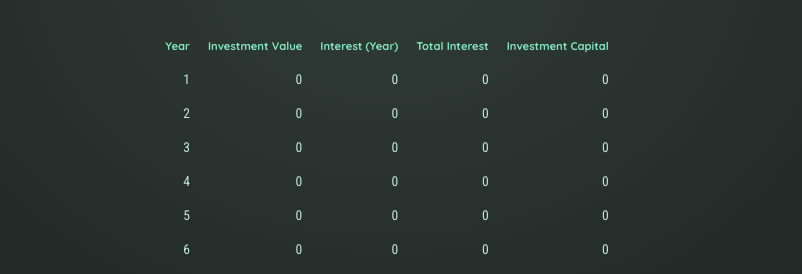
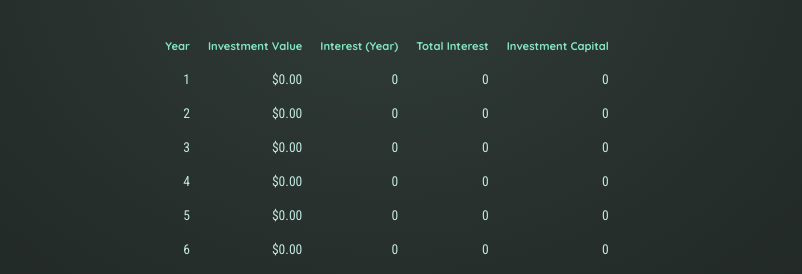
Before and after one commit to Somansh-Bodapati/Angular-Practice, an Angular app: page / in a window 1280 px wide. Both pictures are taken after a click on the button "CALCULATE". Shown: the part 526-800 px from the top of the page, without its empty margins (253-1055 px from the left). Built offline with nearby package versions, Linux system fonts and the light colour scheme.

Commit message:
Added data model for output and working on table

```diff
--- a/src/app/investment-results/investment-results.component.html
+++ b/src/app/investment-results/investment-results.component.html
@@ -15,7 +15,7 @@
             @for (result of results; track result.year) {
                 <tr>
                     <td>{{ result.year }}</td>
-                    <td>{{ result.valueEndOfYear }}</td>
+                    <td>{{ result.valueEndOfYear | currency }}</td>
                     <td>{{ result.interest }}</td>
                     <td>{{ result.totalInterest }}</td>
                     <td>{{ result.totalAmountInvested }}</td>
--- a/src/app/investment-results/investment-results.component.ts
+++ b/src/app/investment-results/investment-results.component.ts
@@ -5,7 +5,7 @@ import { InvestmentResults } from '../investment-result.model';
 @Component({
   selector: 'app-investment-results',
   standalone: true,
-  imports: [],
+  imports: [CurrencyPipe],
   templateUrl: './investment-results.component.html',
   styleUrl: './investment-results.component.css'
 })
```
